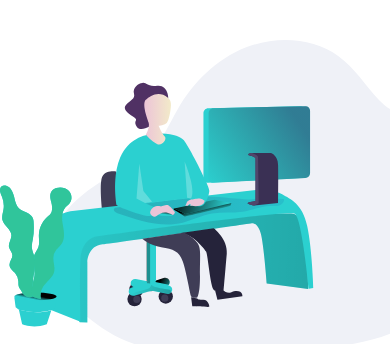
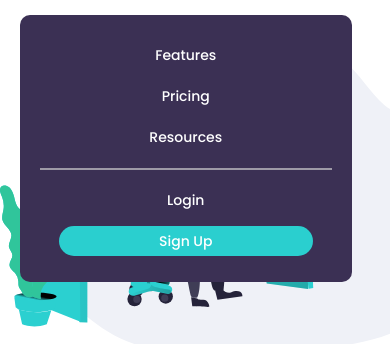
Before and after one commit to chimaris/url-shortening-api, a plain HTML site: page index.html in a window 390 px wide. Shown: the part 75-419 px from the top of the page. Drawn offline with Linux system fonts and the light colour scheme.

```diff
--- a/index.html
+++ b/index.html
@@ -15,7 +15,7 @@
       <img src="images/logo.svg" alt="logo" class="logo">
       <p style="font-size: 30px;" id="nav-button">&#9776;</p>
     </div>
-    <div class="nav-div hidden">
+    <div class="nav-div">
       <ul class="nav-items">
         <li><a href="#">Features</a></li>
         <li><a href="#">Pricing</a></li>
```
